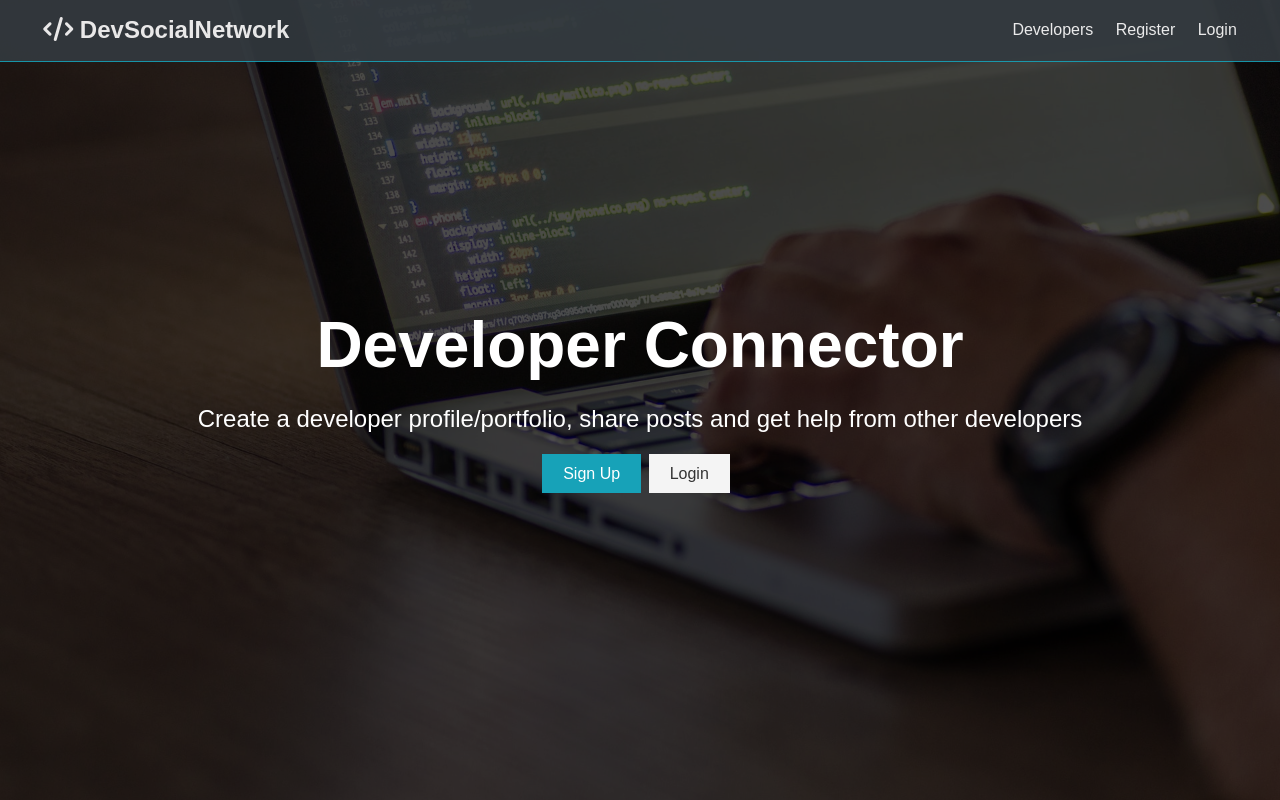
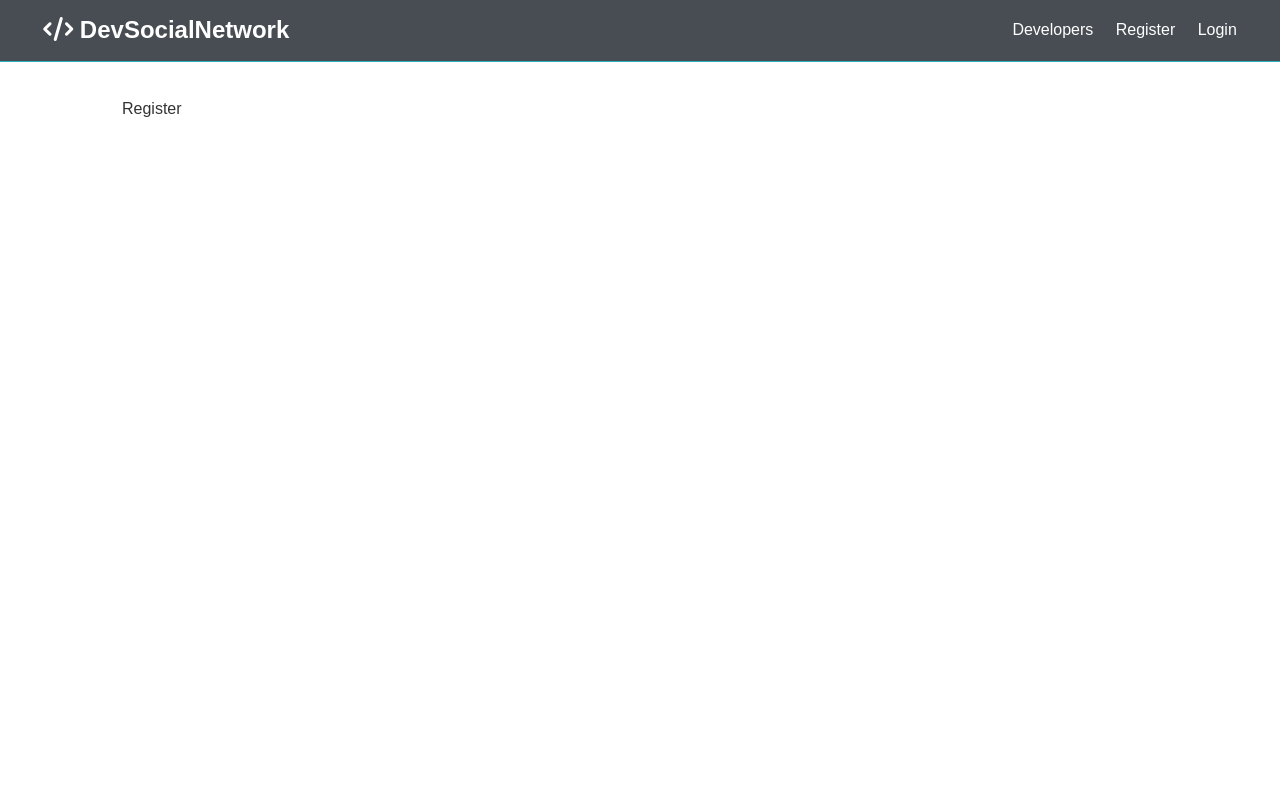
Before and after one commit to caspianzx/SocialNetwork, a React (Create React App) app in the folder client/: page /register in a window 1280 px wide. Built offline with nearby package versions, Linux system fonts and the light colour scheme.

Commit message:
Added react router

```diff
--- a/client/src/App.jsx
+++ b/client/src/App.jsx
@@ -1,13 +1,22 @@
 import React, { Fragment } from "react";
+import { BrowserRouter as Router, Route, Switch } from "react-router-dom";
 import Navbar from "./components/layout/Navbar";
 import Landing from "./components/layout/Landing";
+import Login from "./components/auth/Login";
+import Register from "./components/auth/Register";
 import "./App.css";
 
 const App = () => (
-  <Fragment>
-    <Navbar />
-    <Landing />
-  </Fragment>
+  <Router>
+    <Fragment>
+      <Navbar />
+      <Route exact path="/" component={Landing} />
+      <section className="container">
+        <Route exact path="/register" component={Register} />
+        <Route exact path="/login" component={Login} />
+      </section>
+    </Fragment>
+  </Router>
 );
 
 export default App;
--- /dev/null
+++ b/client/src/components/auth/Login.jsx
@@ -0,0 +1,7 @@
+import React from "react";
+
+const Login = () => {
+  return <div>Login</div>;
+};
+
+export default Login;
--- /dev/null
+++ b/client/src/components/auth/Register.jsx
@@ -0,0 +1,7 @@
+import React from "react";
+
+const Register = () => {
+  return <div>Register</div>;
+};
+
+export default Register;
--- a/client/src/components/layout/Landing.jsx
+++ b/client/src/components/layout/Landing.jsx
@@ -1,4 +1,5 @@
 import React from "react";
+import { Link } from "react-router-dom";
 
 const Landing = () => {
   return (
@@ -12,12 +13,12 @@
               from other developers
             </p>
             <div className="buttons">
-              <a href="register.html" className="btn btn-primary">
+              <Link to="/register" className="btn btn-primary">
                 Sign Up
-              </a>
-              <a href="login.html" className="btn btn-light">
+              </Link>
+              <Link to="/login" className="btn btn-light">
                 Login
-              </a>
+              </Link>
             </div>
           </div>
         </div>
--- a/client/src/components/layout/Navbar.jsx
+++ b/client/src/components/layout/Navbar.jsx
@@ -1,23 +1,24 @@
 import React from "react";
+import { Link } from "react-router-dom";
 
 const Navbar = () => {
   return (
     <div>
       <nav className="navbar bg-dark">
         <h1>
-          <a href="index.html">
+          <Link to="/">
             <i className="fas fa-code"></i> DevSocialNetwork
-          </a>
+          </Link>
         </h1>
         <ul>
           <li>
-            <a href="profiles.html">Developers</a>
+            <Link to="/#">Developers</Link>
           </li>
           <li>
-            <a href="register.html">Register</a>
+            <Link to="/register">Register</Link>
           </li>
           <li>
-            <a href="login.html">Login</a>
+            <Link to="/login">Login</Link>
           </li>
         </ul>
       </nav>
```
